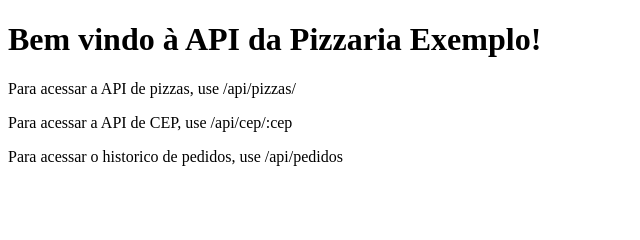
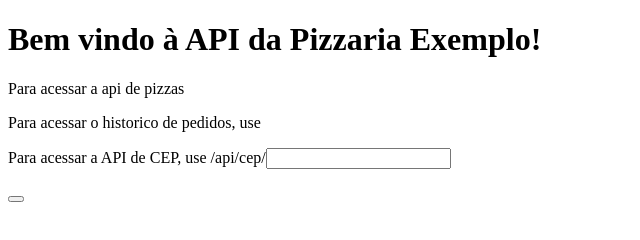
Before and after one commit to MatheusFinatto/API-pizzaria-blip, a website: page index.html in a window 1280 px wide. Shown: the whole page, without its empty margins (0-640 px from the left). Drawn offline with Linux system fonts and the light colour scheme.

Commit message:
adding anchor tags

```diff
--- a/index.html
+++ b/index.html
@@ -4,12 +4,16 @@
     <meta charset="UTF-8">
     <meta http-equiv="X-UA-Compatible" content="IE=edge">
     <meta name="viewport" content="width=device-width, initial-scale=1.0">
-    <title>Document</title>
+    <title>API Pizzaria Exemplo</title>
+    <script>
+        document.getElementById("cep")
+    </script>
 </head>
 <body>
     <h1>Bem vindo à API da Pizzaria Exemplo!</h1>
-    <p>Para acessar a API de pizzas, use /api/pizzas/</p>
-    <p>Para acessar a API de CEP, use /api/cep/:cep</p>
-    <p>Para acessar o historico de pedidos, use /api/pedidos</p>
+    <p>Para acessar a api de pizzas <a href="/api/pizzas"></a></p>
+    <p>Para acessar o historico de pedidos, use <a href="/api/pedidos"></a></p>
+    <p>Para acessar a API de CEP, use /api/cep/<input type="text" id="cep"/> </p>
+    <button onclick="window.location.href = '/api/cep/' + document.getElementById('cep')"></button>
 </body>
 </html>
```
